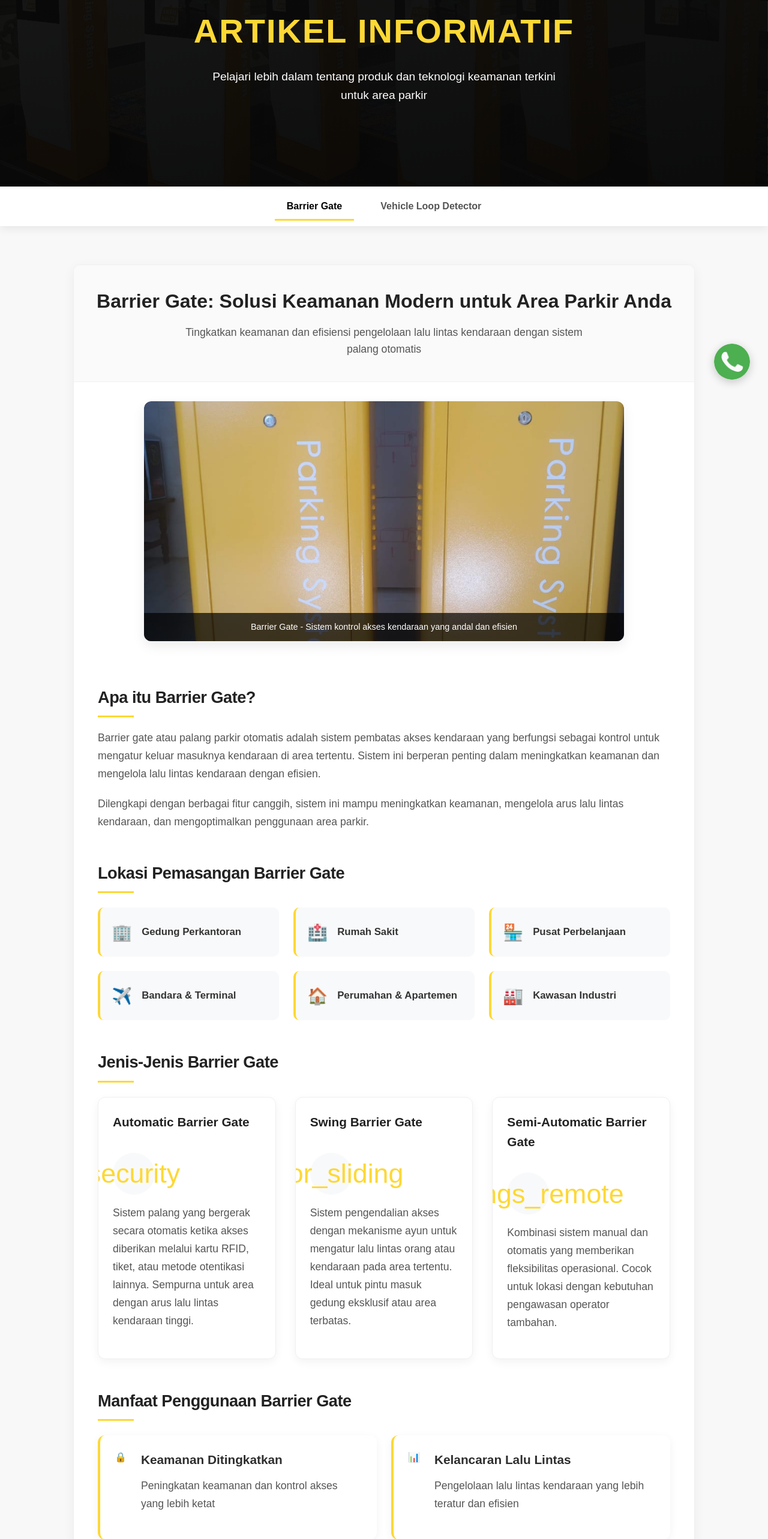
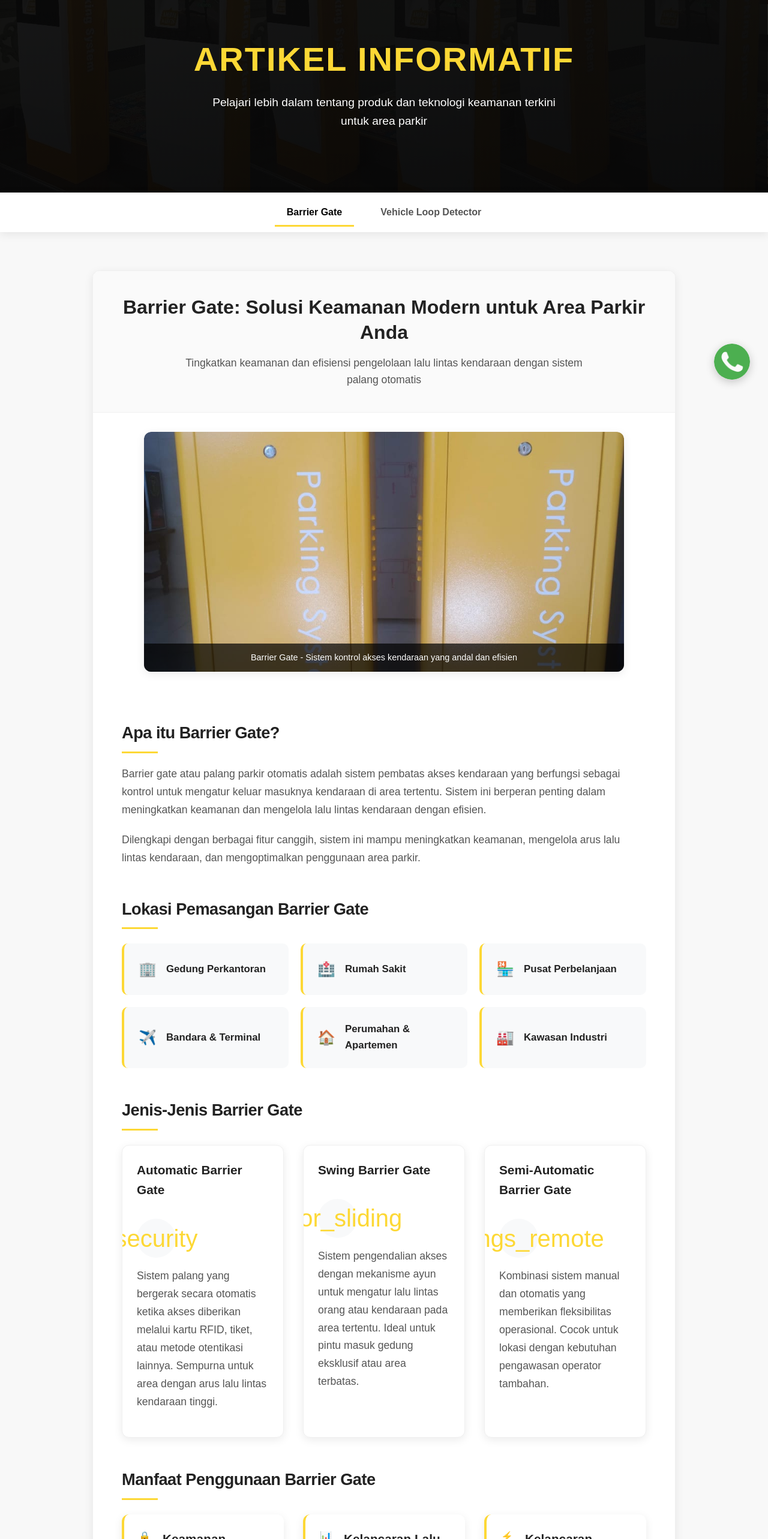
Before and after one commit to raflinugrahasyach/cv-putra-terbaik, a React (Create React App) app: page /articles in a window 1280 px wide. Shown: the part 129-2695 px from the top of the page at 60% size. Built offline with nearby package versions, Linux system fonts and the light colour scheme.

Commit message:
add responsif articles

```diff
--- a/src/Styles/Articles.css
+++ b/src/Styles/Articles.css
@@ -13,6 +13,41 @@
 
 /* Import Google Material Icons */
 @import url('https://fonts.googleapis.com/icon?family=Material+Icons');
+@import url('https://fonts.googleapis.com/css2?family=Montserrat:wght@400;500;600;700&display=swap');
+
+:root {
+  --primary-color: #fdd835;
+  --primary-dark: #fbc02d;
+  --text-dark: #222;
+  --text-medium: #444;
+  --text-light: #555;
+  --bg-light: #f8f9fa;
+  --border-light: #f0f0f0;
+  --shadow-sm: 0 4px 15px rgba(0, 0, 0, 0.08);
+  --shadow-md: 0 8px 20px rgba(0, 0, 0, 0.08);
+  --shadow-lg: 0 10px 25px rgba(0, 0, 0, 0.1);
+  --border-radius-sm: 4px;
+  --border-radius-md: 10px;
+  --border-radius-lg: 12px;
+  --transition-standard: all 0.3s ease;
+}
+
+html {
+  font-size: 16px;
+  scroll-behavior: smooth;
+}
+
+body {
+  background-color: #fafafa;
+  color: var(--text-medium);
+  line-height: 1.6;
+  overflow-x: hidden;
+}
+
+img {
+  max-width: 100%;
+  height: auto;
+}
 
 /* ===========================================
    1. HERO SECTION
@@ -20,7 +55,8 @@
 .articles-hero {
   position: relative;
   background: url('../assets/Articles/articles.png') no-repeat center center/cover;
-  height: 45vh;
+  height: 35vh;
+  min-height: 250px;
   display: flex;
   align-items: center;
   justify-content: center;
@@ -39,23 +75,27 @@
 }
 
 .articles-hero-content {
-  position: relative;
   z-index: 10;
   max-width: 800px;
-  padding: 0 2rem;
+  width: 90%;
+  padding: 0 1rem;
+  position: absolute;
+  top: 60%;
+  transform: translateY(-50%);
 }
 
 .articles-hero-content h1 {
-  font-size: 2.5rem;
-  color: #fdd835;
-  margin-bottom: 1rem;
+  font-size: clamp(1.75rem, 5vw, 3.5rem);
+  color: var(--primary-color);
+  margin-bottom: clamp(0.5rem, 2vw, 1.5rem);
   font-weight: 700;
   letter-spacing: 2px;
   animation: slideInDown 1s ease-out;
+  line-height: 1.2;
 }
 
 .articles-hero-content p {
-  font-size: 1.2rem;
+  font-size: clamp(0.9rem, 3vw, 1.2rem);
   line-height: 1.6;
   animation: fadeIn 1.5s ease-in-out;
   max-width: 600px;
@@ -130,38 +170,38 @@
 .articles-content {
   max-width: 1100px;
   margin: 0 auto;
-  padding: 3rem 1.5rem;
+  padding: 2rem 1rem;
   animation: fadeIn 1s ease-in-out;
 }
 
 .article-wrapper {
   background-color: #fff;
-  border-radius: 12px;
-  box-shadow: 0 5px 20px rgba(0, 0, 0, 0.05);
+  border-radius: var(--border-radius-lg);
+  box-shadow: var(--shadow-sm);
   overflow: hidden;
   margin-bottom: 3rem;
-  border: 1px solid #f0f0f0;
+  border: 1px solid var(--border-light);
 }
 
 .article-header {
-  padding: 2.5rem 2rem;
+  padding: clamp(1.5rem, 5vw, 2.5rem) clamp(1rem, 3vw, 2rem);
   text-align: center;
-  border-bottom: 1px solid #f0f0f0;
+  border-bottom: 1px solid var(--border-light);
   background-color: #fafafa;
 }
 
 .article-header h2 {
-  font-size: 2rem;
-  color: #222;
-  margin-bottom: 1rem;
+  font-size: clamp(1.5rem, 4vw, 2rem);
+  color: var(--text-dark);
+  margin-bottom: clamp(0.75rem, 2vw, 1rem);
   font-weight: 700;
   animation: slideInLeft 1s ease-out;
   line-height: 1.3;
 }
 
 .article-subtitle {
-  font-size: 1.1rem;
-  color: #555;
+  font-size: clamp(0.9rem, 2.5vw, 1.1rem);
+  color: var(--text-light);
   max-width: 700px;
   margin: 0 auto;
   animation: slideInRight 1s ease-out;
@@ -170,15 +210,15 @@
 
 /* Article Image Container */
 .article-image-container {
-  width: 100%;
+  width: 90%;
   position: relative;
   max-height: 400px;
   overflow: hidden;
   margin: 2rem auto;
   background-color: #f8f8f8;
-  border-radius: 12px;
+  border-radius: var(--border-radius-lg);
   max-width: 800px;
-  box-shadow: 0 8px 20px rgba(0, 0, 0, 0.08);
+  box-shadow: var(--shadow-sm);
 }
 
 .article-main-image {
@@ -208,18 +248,18 @@
 }
 
 .article-body {
-  padding: 2.5rem;
+  padding: clamp(1.5rem, 5vw, 2.5rem);
 }
 
 .article-section {
-  margin-bottom: 3rem;
+  margin-bottom: clamp(2rem, 5vw, 3rem);
   animation: fadeInUp 1s ease-out;
 }
 
 .article-section h3 {
-  font-size: 1.7rem;
-  color: #222;
-  margin-bottom: 1.25rem;
+  font-size: clamp(1.3rem, 3vw, 1.7rem);
+  color: var(--text-dark);
+  margin-bottom: clamp(1rem, 3vw, 1.25rem);
   position: relative;
   padding-bottom: 0.75rem;
   font-weight: 600;
@@ -233,12 +273,12 @@
   left: 0;
   width: 60px;
   height: 3px;
-  background-color: #fdd835;
+  background-color: var(--primary-color);
 }
 
 .article-section p {
-  font-size: 1.1rem;
-  color: #555;
+  font-size: clamp(0.95rem, 2.5vw, 1.1rem);
+  color: var(--text-light);
   line-height: 1.7;
   margin-bottom: 1.25rem;
 }
@@ -250,76 +290,77 @@
 
 .article-section ul li {
   margin-bottom: 0.6rem;
-  color: #444;
+  color: var(--text-medium);
   line-height: 1.6;
+  font-size: clamp(0.9rem, 2vw, 1rem);
 }
 
 /* Article Locations Style */
 .article-locations {
   display: grid;
-  grid-template-columns: repeat(2, 1fr);
-  gap: 1.5rem;
+  grid-template-columns: 1fr;
+  gap: 1rem;
   margin-top: 1.5rem;
 }
 
 .location-item {
   display: flex;
   align-items: center;
-  background-color: #f8f9fa;
-  padding: 1.2rem;
-  border-radius: 10px;
-  transition: all 0.3s ease;
-  border-left: 4px solid #fdd835;
+  background-color: var(--bg-light);
+  padding: 1rem;
+  border-radius: var(--border-radius-md);
+  transition: var(--transition-standard);
+  border-left: 4px solid var(--primary-color);
 }
 
 .location-item:hover {
   transform: translateY(-5px);
-  box-shadow: 0 8px 15px rgba(0, 0, 0, 0.08);
+  box-shadow: var(--shadow-md);
   background-color: #fff;
 }
 
 .location-icon {
-  font-size: 1.7rem;
+  font-size: 1.5rem;
   margin-right: 1rem;
-  color: #555;
+  color: var(--text-light);
 }
 
 .location-text {
   font-weight: 600;
-  color: #333;
-  font-size: 1.05rem;
+  color: var(--text-dark);
+  font-size: clamp(0.9rem, 2vw, 1.05rem);
 }
 
 /* Article Types Style */
 .article-types {
   display: grid;
-  grid-template-columns: repeat(1, 1fr);
-  gap: 2rem;
+  grid-template-columns: 1fr;
+  gap: 1.5rem;
   margin-top: 1.5rem;
 }
 
 .type-card {
   background-color: #fff;
-  border-radius: 12px;
+  border-radius: var(--border-radius-lg);
   overflow: hidden;
-  box-shadow: 0 5px 15px rgba(0, 0, 0, 0.05);
-  transition: all 0.3s ease;
+  box-shadow: var(--shadow-sm);
+  transition: var(--transition-standard);
   padding: 1.5rem;
-  border: 1px solid #f0f0f0;
+  border: 1px solid var(--border-light);
   display: flex;
   flex-direction: column;
 }
 
 .type-card:hover {
   transform: translateY(-5px);
-  box-shadow: 0 10px 25px rgba(0, 0, 0, 0.1);
+  box-shadow: var(--shadow-lg);
   border-color: #e0e0e0;
 }
 
 .type-card h4 {
-  font-size: 1.3rem;
-  color: #222;
-  margin: 0 0 1.2rem 0;
+  font-size: clamp(1.1rem, 2.5vw, 1.3rem);
+  color: var(--text-dark);
+  margin: 0 0 1rem 0;
   font-weight: 600;
   display: flex;
   align-items: center;
@@ -327,21 +368,21 @@
 
 /* Icon Style */
 .type-icon {
-  background: #f8f9fa;
+  background: var(--bg-light);
   border-radius: 50%;
-  padding: 1.2rem;
+  padding: 1rem;
   margin: 1rem 0;
   display: inline-flex;
-  width: 70px;
-  height: 70px;
+  width: 60px;
+  height: 60px;
   justify-content: center;
   align-items: center;
   transition: all 0.3s cubic-bezier(0.4, 0, 0.2, 1);
 }
 
 .type-icon .material-icons {
-  font-size: 2.8rem;
-  color: #fdd835;
+  font-size: 2.2rem;
+  color: var(--primary-color);
   transition: transform 0.3s ease;
 }
 
@@ -351,7 +392,7 @@
 }
 
 .type-card:hover .material-icons {
-  color: #fbc02d;
+  color: var(--primary-dark);
   transform: scale(1.1);
 }
 
@@ -364,42 +405,43 @@
 .type-content li {
   position: relative;
   margin-bottom: 0.6rem;
-  font-size: 1rem;
-  color: #444;
+  font-size: clamp(0.85rem, 2vw, 1rem);
+  color: var(--text-medium);
   line-height: 1.6;
 }
 
 .type-content li::before {
-  color: #fdd835;
+  color: var(--primary-color);
   font-weight: bold;
   position: absolute;
   left: -1.2rem;
+  content: "•";
 }
 
 /* Benefits Grid Style */
 .benefits-grid {
   display: grid;
   gap: 1.5rem;
-  grid-template-columns: repeat(1, 1fr);
+  grid-template-columns: 1fr;
   margin-top: 1.5rem;
 }
 
 .benefit-item {
   background: #fff;
-  border-radius: 12px;
+  border-radius: var(--border-radius-lg);
   padding: 1.5rem;
   display: flex;
-  gap: 1.5rem;
+  gap: 1rem;
   align-items: flex-start;
-  border-left: 4px solid #fdd835;
-  box-shadow: 0 4px 15px rgba(0, 0, 0, 0.05);
+  border-left: 4px solid var(--primary-color);
+  box-shadow: var(--shadow-sm);
   transition: all 0.3s cubic-bezier(0.4, 0, 0.2, 1);
 }
 
 .benefit-item:hover {
   transform: translateY(-5px);
-  box-shadow: 0 8px 25px rgba(0, 0, 0, 0.1);
-  border-left-color: #fbc02d;
+  box-shadow: var(--shadow-lg);
+  border-left-color: var(--primary-dark);
 }
 
 .benefit-icon {
@@ -408,14 +450,14 @@
 }
 
 .benefit-icon .material-icons {
-  font-size: 2.5rem;
-  color: #fdd835;
-  background: #f8f9fa;
-  padding: 12px;
+  font-size: 2rem;
+  color: var(--primary-color);
+  background: var(--bg-light);
+  padding: 10px;
   border-radius: 50%;
-  min-width: 56px;
+  min-width: 48px;
   text-align: center;
-  transition: all 0.3s ease;
+  transition: var(--transition-standard);
   display: block;
   line-height: 1;
   box-shadow: 0 2px 8px rgba(0, 0, 0, 0.1);
@@ -423,14 +465,14 @@
 
 .benefit-item:hover .material-icons {
   background: #fef9c3;
-  color: #fbc02d;
+  color: var(--primary-dark);
   transform: rotate(-5deg);
   animation: iconPulse 0.6s ease;
 }
 
 .benefit-content h4 {
-  font-size: 1.3rem;
-  color: #2d2d2d;
+  font-size: clamp(1.1rem, 2.5vw, 1.3rem);
+  color: var(--text-dark);
   margin-bottom: 0.8rem;
   font-weight: 600;
 }
@@ -444,12 +486,13 @@
   position: relative;
   padding-left: 1.5rem;
   margin-bottom: 0.5rem;
-  font-size: 0.95rem;
-  color: #444;
+  font-size: clamp(0.85rem, 2vw, 0.95rem);
+  color: var(--text-medium);
 }
 
 .benefit-content li::before {
-  color: #fdd835;
+  content: "✓";
+  color: var(--primary-color);
   font-weight: 700;
   position: absolute;
   left: 0;
@@ -462,28 +505,29 @@
 
 .benefit-item:nth-child(4) .material-icons {
   content: "\e55e"; /* Highway icon */
-  padding: 12px 14px;
+  padding: 10px 12px;
 }
 
 /* Integration Section Style */
 .integration-section ul.integration-list {
-  background-color: #f8f9fa;
-  border-radius: 12px;
-  padding: 1.7rem 1.7rem 1.7rem 3.2rem;
-  box-shadow: 0 4px 10px rgba(0, 0, 0, 0.03);
-  border-left: 4px solid #fdd835;
+  background-color: var(--bg-light);
+  border-radius: var(--border-radius-lg);
+  padding: 1.5rem 1.5rem 1.5rem 3rem;
+  box-shadow: var(--shadow-sm);
+  border-left: 4px solid var(--primary-color);
 }
 
 .integration-section ul.integration-list li {
   margin-bottom: 0.8rem;
   position: relative;
+  font-size: clamp(0.85rem, 2vw, 1rem);
 }
 
 .integration-section ul.integration-list li::before {
   content: "✓";
   position: absolute;
   left: -1.5rem;
-  color: #fdd835;
+  color: var(--primary-color);
   font-weight: bold;
 }
 
@@ -496,24 +540,24 @@
 }
 
 .detector-type-item {
-  background-color: #f8f9fa;
-  border-radius: 12px;
+  background-color: var(--bg-light);
+  border-radius: var(--border-radius-lg);
   padding: 1.5rem;
-  box-shadow: 0 4px 10px rgba(0, 0, 0, 0.03);
-  transition: all 0.3s ease;
-  border-left: 4px solid #fdd835;
+  box-shadow: var(--shadow-sm);
+  transition: var(--transition-standard);
+  border-left: 4px solid var(--primary-color);
 }
 
 .detector-type-item:hover {
   transform: translateY(-5px);
-  box-shadow: 0 8px 20px rgba(0, 0, 0, 0.08);
+  box-shadow: var(--shadow-md);
   background-color: #fff;
   cursor: pointer;
 }
 
 /* Placeholder Image Style */
 .type-image {
-  height: 200px;
+  height: 180px;
   background-color: #f5f5f5;
   border-radius: 8px;
   display: flex;
@@ -521,6 +565,7 @@
   justify-content: center;
   position: relative;
   overflow: hidden;
+  margin-bottom: 1rem;
 }
 
 .type-image::before {
@@ -535,23 +580,23 @@
    6. CTA SECTION
 =========================================== */
 .article-cta {
-  background: linear-gradient(135deg, #fdd835 0%, #fbc02d 100%);
-  border-radius: 12px;
-  padding: 2.5rem;
+  background: linear-gradient(135deg, var(--primary-color) 0%, var(--primary-dark) 100%);
+  border-radius: var(--border-radius-lg);
+  padding: clamp(1.5rem, 5vw, 2.5rem);
   text-align: center;
-  margin: 3rem 0;
+  margin: 2rem 0 3rem;
 }
 
 .article-cta h3 {
-  color: #2d2d2d;
-  font-size: 1.8rem;
-  margin-bottom: 1.5rem;
+  color: var(--text-dark);
+  font-size: clamp(1.4rem, 3.5vw, 1.8rem);
+  margin-bottom: clamp(1rem, 3vw, 1.5rem);
 }
 
 .article-cta p {
-  color: #444;
-  font-size: 1.1rem;
-  margin-bottom: 2rem;
+  color: var(--text-medium);
+  font-size: clamp(0.9rem, 2.5vw, 1.1rem);
+  margin-bottom: clamp(1.5rem, 4vw, 2rem);
   max-width: 700px;
   margin-left: auto;
   margin-right: auto;
@@ -562,11 +607,12 @@
   align-items: center;
   background-color: #222;
   color: white !important;
-  padding: 1rem 2rem;
+  padding: 0.75rem 1.5rem;
   border-radius: 50px;
   text-decoration: none;
   font-weight: 600;
-  transition: all 0.3s ease;
+  transition: var(--transition-standard);
+  font-size: clamp(0.9rem, 2vw, 1rem);
 }
 
 .cta-button:hover {
@@ -645,58 +691,245 @@
 /* ===========================================
    8. RESPONSIVE ADJUSTMENTS
 =========================================== */
-@media (min-width: 768px) {
-  /* Hero Section */
+/* Small devices (landscape phones, 576px and up) */
+@media (min-width: 576px) {
   .articles-hero {
-    height: 55vh;
+    height: 40vh;
+    min-height: 300px;
   }
 
-  .articles-hero-content h1 {
-    font-size: 3.5rem;
+  .articles-hero-content {
+    width: 85%;
   }
 
-  /* Locations Grid */
-  .article-locations {
-    grid-template-columns: repeat(3, 1fr);
+  .articles-content {
+    padding: 2.5rem 1.5rem;
   }
 
-  /* Benefits Grid */
-  .benefits-grid {
+  .articles-tabs {
+    justify-content: center;
+    padding: 0 1.5rem;
+  }
+
+  .articles-tabs button {
+    padding: 0.75rem 1.25rem;
+  }
+
+  .article-locations {
     grid-template-columns: repeat(2, 1fr);
   }
 
-  /* Article Types */
-  .article-types {
-    grid-template-columns: repeat(2, 1fr);
+  .benefit-item {
+    gap: 1.25rem;
   }
 }
 
-@media (min-width: 1024px) {
-  /* Main Content */
+/* Medium devices (tablets, 768px and up) */
+@media (min-width: 768px) {
+  .articles-hero {
+    height: 45vh;
+    min-height: 350px;
+  }
+
+  .articles-hero-content {
+    width: 80%;
+  }
+
+  .articles-content {
+    padding: 3rem 2rem;
+  }
+
+  .article-locations {
+    grid-template-columns: repeat(3, 1fr);
+    gap: 1.25rem;
+  }
+
+  .benefits-grid {
+    grid-template-columns: repeat(2, 1fr);
+    gap: 1.25rem;
+  }
+
+  .article-types {
+    grid-template-columns: repeat(2, 1fr);
+    gap: 1.5rem;
+  }
+
+  .type-icon {
+    width: 65px;
+    height: 65px;
+  }
+
+  .type-icon .material-icons {
+    font-size: 2.5rem;
+  }
+
+  .integration-section ul.integration-list {
+    padding: 1.7rem 1.7rem 1.7rem 3.2rem;
+    columns: 2;
+    column-gap: 2rem;
+  }
+
+  .detector-types {
+    display: grid;
+    grid-template-columns: repeat(2, 1fr);
+    gap: 1.5rem;
+  }
+
+  .type-image {
+    height: 200px;
+  }
+}
+
+/* Large devices (desktops, 992px and up) */
+@media (min-width: 992px) {
+  .articles-hero {
+    height: 50vh;
+    min-height: 400px;
+  }
+
+  .articles-hero-content {
+    width: 75%;
+  }
+
   .articles-content {
     padding: 4rem 2rem;
   }
 
-  /* Article Types */
   .article-types {
     grid-template-columns: repeat(3, 1fr);
   }
 
-  /* Benefits Grid */
-  .benefits-grid {
-    grid-template-columns: repeat(2, 1fr);
+  .location-item {
+    padding: 1.2rem;
   }
 
-  /* Integration List */
-  .integration-list {
-    columns: 1;
+  .integration-section ul.integration-list {
+    columns: 2;
     column-gap: 3rem;
+  }
+
+  .detector-types {
+    grid-template-columns: repeat(3, 1fr);
   }
 }
 
+/* Extra large devices (large desktops, 1200px and up) */
+@media (min-width: 1200px) {
+  .articles-hero {
+    height: 55vh;
+    min-height: 450px;
+  }
+
+  .articles-hero-content {
+    width: 70%;
+  }
+
+  .articles-content {
+    padding: 4rem;
+  }
+
+  .article-body {
+    padding: 3rem;
+  }
+
+  .article-types {
+    grid-template-columns: repeat(3, 1fr);
+    gap: 2rem;
+  }
+
+  .benefits-grid {
+    grid-template-columns: repeat(3, 1fr);
+    gap: 2rem;
+  }
+
+  .location-item {
+    padding: 1.5rem;
+  }
+}
+
+/* Reduced motion preference */
 @media (prefers-reduced-motion: reduce) {
   * {
     animation: none !important;
     transition: none !important;
   }
 }
+
+/* Print styles for better printing experience */
+@media print {
+  .articles-hero,
+  .articles-navigation,
+  .article-cta {
+    display: none;
+  }
+
+  .articles-content {
+    padding: 0;
+  }
+
+  .article-wrapper {
+    box-shadow: none;
+    border: none;
+  }
+
+  .article-section h3::after {
+    display: none;
+  }
+
+  .article-section {
+    page-break-inside: avoid;
+  }
+
+  .article-image-container {
+    box-shadow: none;
+  }
+}
+
+/* Fix for Safari's flexbox gap support */
+@supports not (gap: 1rem) {
+  .articles-tabs > * + * {
+    margin-left: 1.5rem;
+  }
+
+  .article-locations > * + * {
+    margin-top: 1rem;
+  }
+
+  .article-types > * + * {
+    margin-top: 1.5rem;
+  }
+
+  .benefits-grid > * + * {
+    margin-top: 1.5rem;
+  }
+
+  .detector-types > * + * {
+    margin-top: 1.5rem;
+  }
+
+  @media (min-width: 768px) {
+    .article-locations {
+      margin: -0.625rem;
+    }
+
+    .article-locations > * {
+      margin: 0.625rem;
+    }
+
+    .benefits-grid {
+      margin: -0.625rem;
+    }
+
+    .benefits-grid > * {
+      margin: 0.625rem;
+    }
+
+    .article-types {
+      margin: -0.75rem;
+    }
+
+    .article-types > * {
+      margin: 0.75rem;
+    }
+  }
+}
--- a/src/pages/Homepage.js
+++ b/src/pages/Homepage.js
@@ -90,6 +90,11 @@ const Homepage = () => {
       image: "/assets/Homepage/products/vehicle_loop_detector.jpg",
       title: "Vehicle Loop Detector",
       desc: "Sensor deteksi kendaraan untuk manajemen parkir."
+    },
+    {
+      image: "/assets/Homepage/products/switch_hub_tp_link_8_port.jpg",
+      title: "Switch Hub TP-Link 8 Port",
+      desc: "Switch jaringan desktop dengan 8 port 10/100Mbps."
     },
     {
       image: "/assets/Homepage/products/kartu_rfid.jpg",
```
